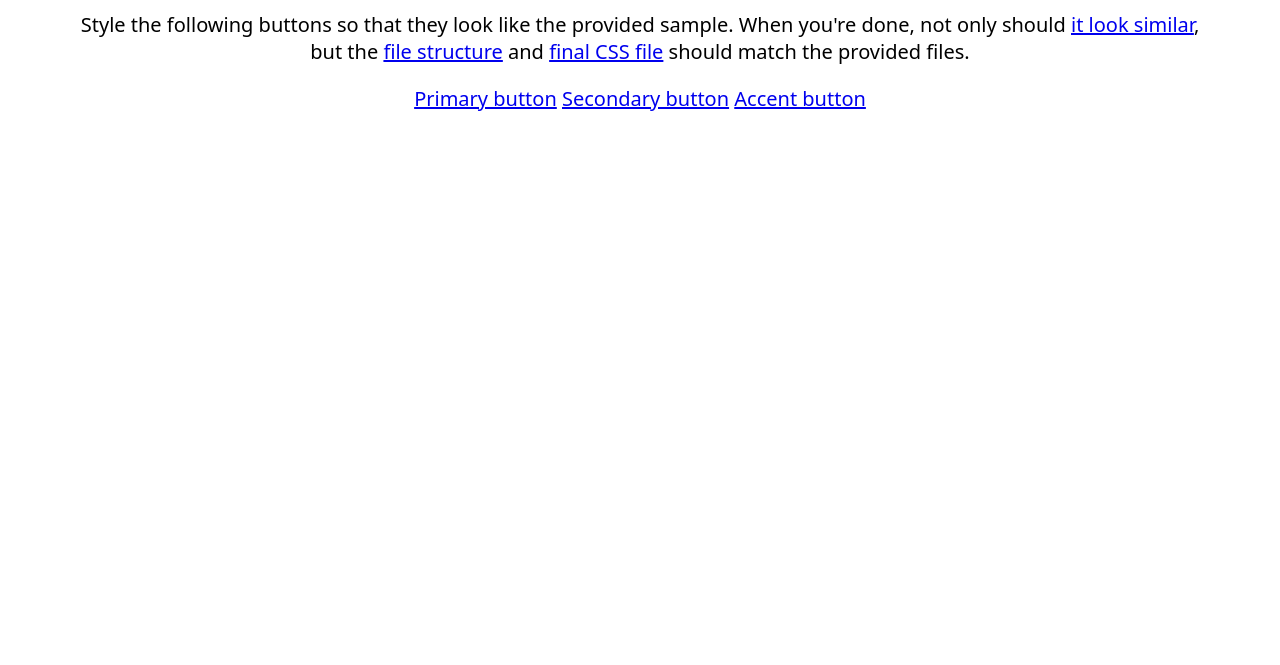
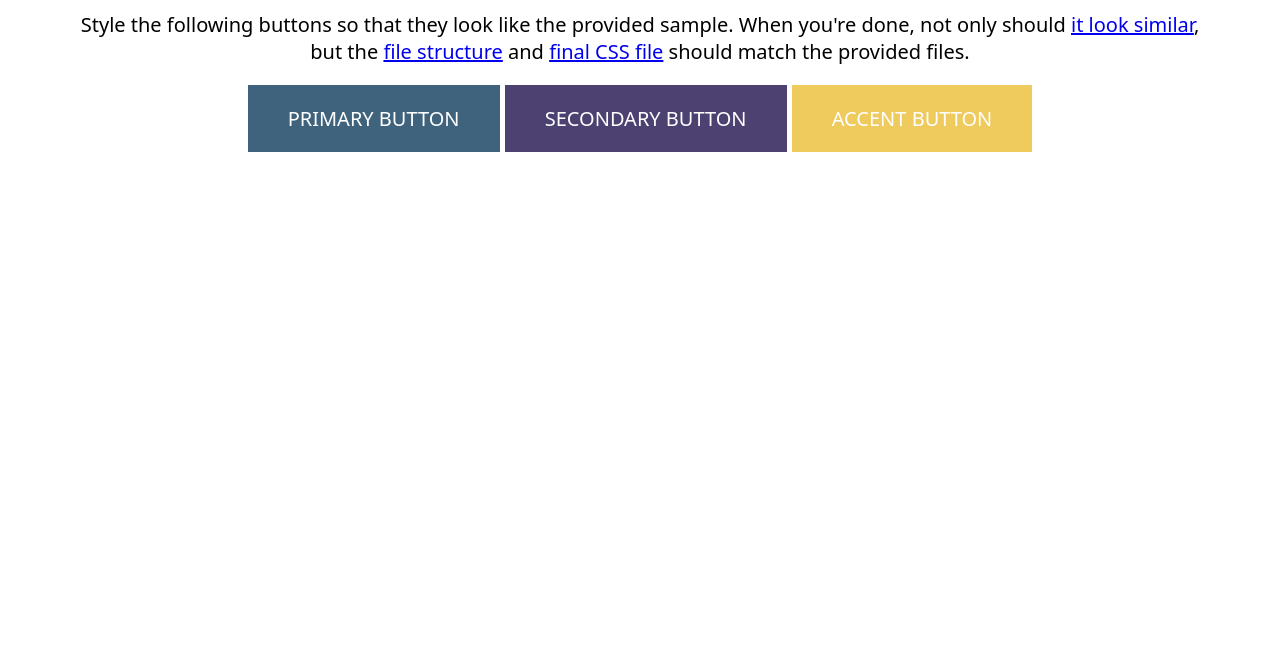
Before and after one commit to kevin-powell/beyond-css-course-material, a plain HTML site: page challenges/01-nesting/02/finished-example/nesting-challenge.html in a window 1280 px wide. Shown: the part 135-800 px from the top of the page. Drawn offline with nearby package versions, Linux system fonts and the light colour scheme; files that its build step writes are made by us from their sources.

Commit message:
completed nesting-1-1 challenge

```diff
--- a/challenges/01-nesting/02/scss/styles.scss
+++ b/challenges/01-nesting/02/scss/styles.scss
@@ -16,6 +16,31 @@ body {
 
 .btn {
   /* your code starts here */
+  display: inline-block;
+  padding: 1em 2em;
+  cursor: pointer;
+  border: 0;
+  text-decoration: none;
+  text-transform: uppercase;
+  color: white;
 
+  &__primary {
+    background: $clr-primary-400;
+    &:hover {
+      background: $clr-primary-500;
+    }
+  }
+  &__secondary {
+    background: $clr-secondary-400;
+    &:hover {
+      background: $clr-secondary-500;
+    }
+  }
+  &__accent {
+    background: $clr-accent-400;
+    &:hover {
+      background: $clr-accent-500;
+    }
+  }
   /* your code ends here */
 }
```
Also changed, not shown: challenges/01-nesting/02/css/styles.css (added), 1 other file.
